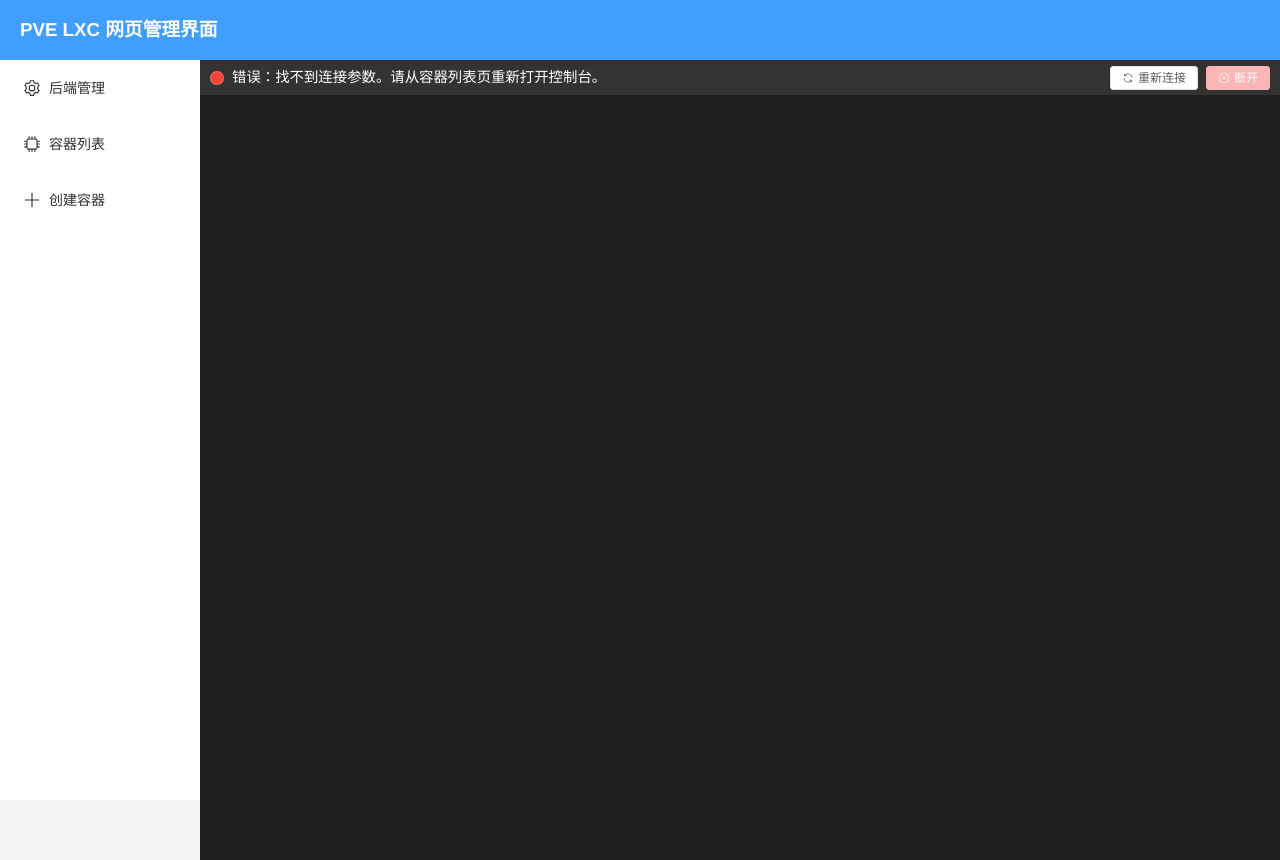
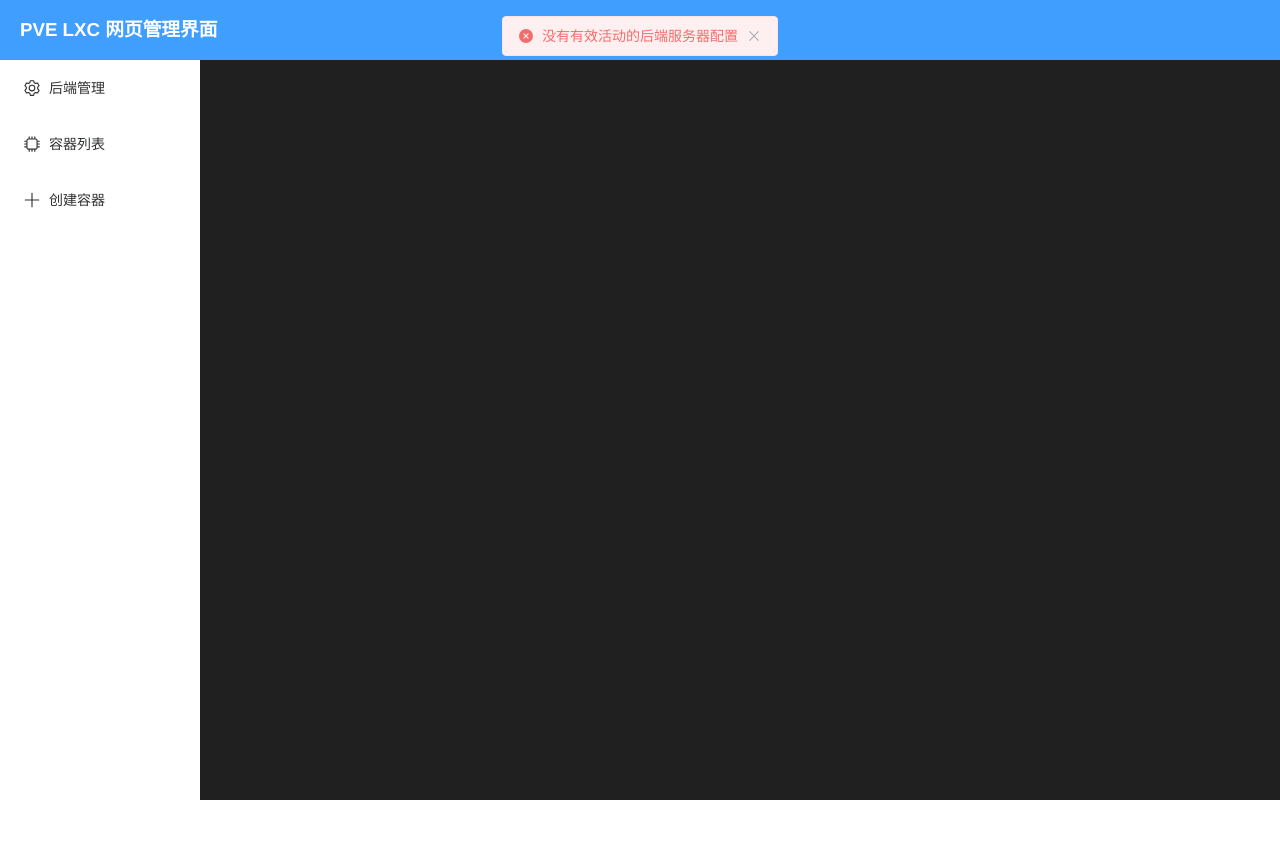
Before and after one commit to xkatld/pve-api-angular, a Vue app: page /console/1/1 in a window 1280 px wide. After the commit the page ends 800 px from the top, so only its background shows below. Built offline with nearby package versions, Linux system fonts and the light colour scheme.

Commit message:
Update ConsoleView.vue

```diff
--- a/src/views/ConsoleView.vue
+++ b/src/views/ConsoleView.vue
@@ -1,268 +1,136 @@
-<template>
-  <div class="console-view-container">
-    <div id="xterm-header">
-      <div class="xterm-status-bar">
-        <div class="xterm-status-left">
-          <span class="xterm-status-dot" :style="{ backgroundColor: connectionStatusColor }"></span>
-          <span class="xterm-status-text">{{ connectionStatusText }}</span>
-        </div>
-        <div class="xterm-status-right">
-          <el-button @click="reconnectConsole" size="small" :disabled="isConnecting || isConnected" icon="Refresh">重新连接</el-button>
-          <el-button @click="disconnectConsole" size="small" type="danger" :disabled="!isConnected && !isConnecting" icon="CircleClose">断开</el-button>
-        </div>
-      </div>
-    </div>
-    <div id="xterm-container" ref="xtermContainerRef"></div>
-  </div>
-</template>
-
 <script setup>
-import { ref, onMounted, onUnmounted, nextTick } from 'vue'
+import { ref, onMounted, onBeforeUnmount, nextTick } from 'vue'
+import { useRoute } from 'vue-router'
 import { Terminal } from 'xterm'
 import { AttachAddon } from 'xterm-addon-attach'
 import { FitAddon } from 'xterm-addon-fit'
+import apiService from '@/services/apiService'
+import { ElMessage } from 'element-plus'
 
-const xtermContainerRef = ref(null)
+const route = useRoute()
+const terminalEl = ref(null)
 let term = null
-let ws = null
+let socket = null
 let fitAddon = null
 
-const connectionStatusText = ref('准备连接...')
-const connectionStatusColor = ref('#FFC107')
-const isConnecting = ref(false)
-const isConnected = ref(false)
+async function setupConsole() {
+  const node = route.params.node
+  const vmid = route.params.vmid
 
-const updateStatus = (text, color, connected = false, connecting = false) => {
-  connectionStatusText.value = text
-  connectionStatusColor.value = color
-  isConnected.value = connected
-  isConnecting.value = connecting
-}
-
-const connectTerminal = () => {
-  if (isConnecting.value || isConnected.value) {
+  if (!terminalEl.value) {
+    ElMessage.error('终端元素尚未加载')
     return
   }
 
-  const vncParamsItem = localStorage.getItem('vncParams')
-  if (!vncParamsItem) {
-    updateStatus('错误：找不到连接参数。请从容器列表页重新打开控制台。', '#F44336')
-    return
-  }
-  const vncParams = JSON.parse(vncParamsItem)
+  try {
+    const response = await apiService.getContainerConsoleTicket(node, vmid)
 
-  if (!xtermContainerRef.value) {
-    updateStatus('错误：终端容器未准备好。', '#F44336')
+    if (!response.data || !response.data.success || !response.data.data) {
+      ElMessage.error(`获取控制台票据失败: ${response.data?.message || '未知错误'}`)
       return
     }
 
-  updateStatus('正在连接...', '#2196F3', false, true)
+    const ticketData = response.data.data
+    if (!ticketData.ticket || !ticketData.port) {
+        ElMessage.error('票据数据不完整，缺少票据或端口信息')
+        return
+    }
+
+    const wsProtocol = 'wss:'
+    const wsHost = node
+    const wsPort = ticketData.port
+    const pveTicket = ticketData.ticket
+
+    const websocketUrl = `${wsProtocol}//${wsHost}:${wsPort}/`
 
     term = new Terminal({
       cursorBlink: true,
+      convertEol: true,
+      fontFamily: "Consolas, 'Courier New', monospace",
+      fontSize: 14,
       rows: 30,
-    cols: 100,
-    fontSize: 14,
-    fontFamily: 'Consolas, "Courier New", monospace, "Noto Sans Mono CJK SC"',
       theme: {
-      background: '#1e1e1e',
-      foreground: '#d4d4d4',
-      cursor: '#d4d4d4',
-      selectionBackground: '#555555',
-      black: '#000000',
-      red: '#cd3131',
-      green: '#0dbc79',
-      yellow: '#e5e510',
-      blue: '#2472c8',
-      magenta: '#bc3fbc',
-      cyan: '#11a8cd',
-      white: '#e5e5e5',
-      brightBlack: '#666666',
-      brightRed: '#f14c4c',
-      brightGreen: '#23d18b',
-      brightYellow: '#f5f543',
-      brightBlue: '#3b8eea',
-      brightMagenta: '#d670d6',
-      brightCyan: '#29b8db',
-      brightWhite: '#e5e5e5'
-    },
-    allowProposedApi: true, // 某些 addon 可能需要
-    convertEol: true // 处理不同系统的换行符
+        background: '#202020',
+        foreground: '#f0f0f0',
+      }
     })
 
     fitAddon = new FitAddon()
     term.loadAddon(fitAddon)
 
-  // 清空容器并打开终端
-  while (xtermContainerRef.value.firstChild) {
-    xtermContainerRef.value.removeChild(xtermContainerRef.value.firstChild);
-  }
-  term.open(xtermContainerRef.value)
+    socket = new WebSocket(websocketUrl, [pveTicket])
 
-  try {
+    const attachAddon = new AttachAddon(socket)
+    term.loadAddon(attachAddon)
+
+    term.open(terminalEl.value)
     fitAddon.fit()
-  } catch (e) {
-    console.warn("FitAddon.fit() error on initial open:", e)
-  }
     term.focus()
 
-
-  const host = vncParams.host
-  const pveApiPort = vncParams.pveApiPort
-  const password = vncParams.ticket
-  const path = `api2/json/nodes/${vncParams.node}/lxc/${vncParams.vmid}/vncwebsocket?port=${vncParams.vncPort}&vncticket=${password}`
-  const scheme = vncParams.encrypt ? 'wss' : 'ws'
-  const url = `${scheme}://${host}:${pveApiPort}/${path}`
-
-  console.log(`尝试连接WebSocket: ${url}`)
-
-  try {
-    ws = new WebSocket(url)
-    const attachAddon = new AttachAddon(ws, { bidirectional: true }) // 启用双向数据流
-    term.loadAddon(attachAddon)
-
-    ws.onopen = () => {
-      updateStatus('已连接', '#4CAF50', true, false)
-      console.log('WebSocket已连接')
-      term.focus()
-      try {
-        fitAddon.fit()
-      } catch(e) {
-        console.warn("FitAddon.fit() error on connect:", e)
+    socket.onclose = (event) => {
+      if (event.code !== 1000) {
+        ElMessage.error(`控制台连接已断开 (代码: ${event.code}). 请检查PVE节点 "${wsHost}" 是否可访问，端口 ${wsPort} 是否开放，或网络连接。`)
+      } else {
+        ElMessage.info('控制台连接已关闭。')
+      }
+      if (term) {
+         term.write('\r\n\x1b[31m连接已关闭.\x1b[0m\r\n')
       }
     }
-
-    ws.onclose = (event) => {
-      updateStatus(`已断开连接 ${event.code} ${event.reason || ''}`.trim(), '#FF9800', false, false)
-      console.log('WebSocket已断开连接', event)
-      if (term && !term.isDisposed) {
-         term.writeln(`\r\n\x1b[31m连接已断开 (代码: ${event.code}${event.reason ? ', 原因: ' + event.reason : ''}).\x1b[0m`)
-      }
-    }
-
-    ws.onerror = (errorEvent) => {
-      updateStatus('连接错误', '#F44336', false, false)
-      console.error('WebSocket错误事件:', errorEvent)
-      if (term && !term.isDisposed) {
-        term.writeln('\r\n\x1b[31m连接发生错误。\x1b[0m')
+    socket.onerror = (error) => {
+      ElMessage.error('WebSocket 连接发生错误。请检查浏览器控制台获取更多信息。')
+      if (term) {
+        term.write('\r\n\x1b[31mWebSocket 连接错误.\x1b[0m\r\n')
       }
     }
 
   } catch (error) {
-    updateStatus('建立连接时发生代码错误', '#F44336', false, false)
-    console.error("WebSocket连接代码错误:", error)
-  }
-}
-
-const disconnectConsole = () => {
-  if (ws) {
-    ws.close()
-    ws = null
-  }
-  if (term && !term.isDisposed) {
-    term.dispose()
-    term = null
-  }
-  updateStatus('已手动断开', '#757575', false, false)
-}
-
-const reconnectConsole = () => {
-    if (isConnecting.value || isConnected.value) {
-        return;
-    }
-    disconnectConsole();
-    nextTick(() => {
-        connectTerminal();
-    });
-}
-
-const handleResize = () => {
-  if (fitAddon && term && term.element && term.element.parentElement && !term.isDisposed) {
-      try {
-        fitAddon.fit()
-      } catch(e) {
-        console.warn("FitAddon.fit() error on resize:", e)
-      }
+    ElMessage.error(`无法连接到控制台: ${error.message || '请检查后端API是否正确配置和运行'}`)
   }
 }
 
 onMounted(() => {
-  nextTick(() => { // 确保 DOM 元素已准备好
-    connectTerminal()
+  nextTick(() => {
+      setupConsole()
   })
-  window.addEventListener('resize', handleResize)
+  window.addEventListener('resize', () => {
+    if (fitAddon) {
+      fitAddon.fit()
+    }
+  })
 })
 
-onUnmounted(() => {
-  disconnectConsole()
-  localStorage.removeItem('vncParams')
-  window.removeEventListener('resize', handleResize)
+onBeforeUnmount(() => {
+  if (socket) {
+    socket.close(1000)
+  }
+  if (term) {
+    term.dispose()
+  }
+  window.removeEventListener('resize', () => {
+    if (fitAddon) {
+      fitAddon.fit()
+    }
   })
-
+})
 </script>
 
+<template>
+  <div class="console-container">
+    <div ref="terminalEl" class="terminal-instance"></div>
+  </div>
+</template>
+
 <style scoped>
-.console-view-container {
+.console-container {
   width: 100%;
-  height: 100vh;
-  display: flex;
-  flex-direction: column;
-  background-color: #1e1e1e;
-  overflow: hidden; /* 防止父级出现滚动条 */
-}
-
-#xterm-header {
-  flex-shrink: 0;
-  width: 100%;
-}
-
-.xterm-status-bar {
-  background-color: #333;
-  color: white;
-  padding: 0 10px;
-  display: flex;
-  justify-content: space-between;
-  align-items: center;
-  font-size: 0.9em;
-  height: 35px;
+  height: calc(100vh - 60px);
+  padding: 5px;
+  background-color: #202020;
   box-sizing: border-box;
 }
-.xterm-status-left {
-  display: flex;
-  align-items: center;
-}
-.xterm-status-dot {
-  width: 12px;
-  height: 12px;
-  border-radius: 50%;
-  margin-right: 8px;
-  border: 1px solid #fff3;
-}
-.xterm-status-text {
-  line-height: 1;
-}
-.xterm-status-right .el-button {
-  margin-left: 8px;
-}
-
-#xterm-container {
-  flex-grow: 1;
-  padding: 5px 10px 10px 10px;
-  overflow: hidden;
+.terminal-instance {
   width: 100%;
-  height: calc(100% - 35px); /* 减去状态栏高度 */
-  box-sizing: border-box;
-}
-
-:deep(.xterm) {
-    height: 100% !important;
-    width: 100% !important;
-}
-:deep(.xterm .xterm-viewport) {
-    width: 100% !important;
-    overflow-y: scroll !important; /* 允许终端内部滚动 */
-}
-:deep(.xterm .xterm-screen) {
-    width: 100% !important;
+  height: 100%;
 }
 </style>
```
Lines whose indentation alone changed are shown as unchanged.
